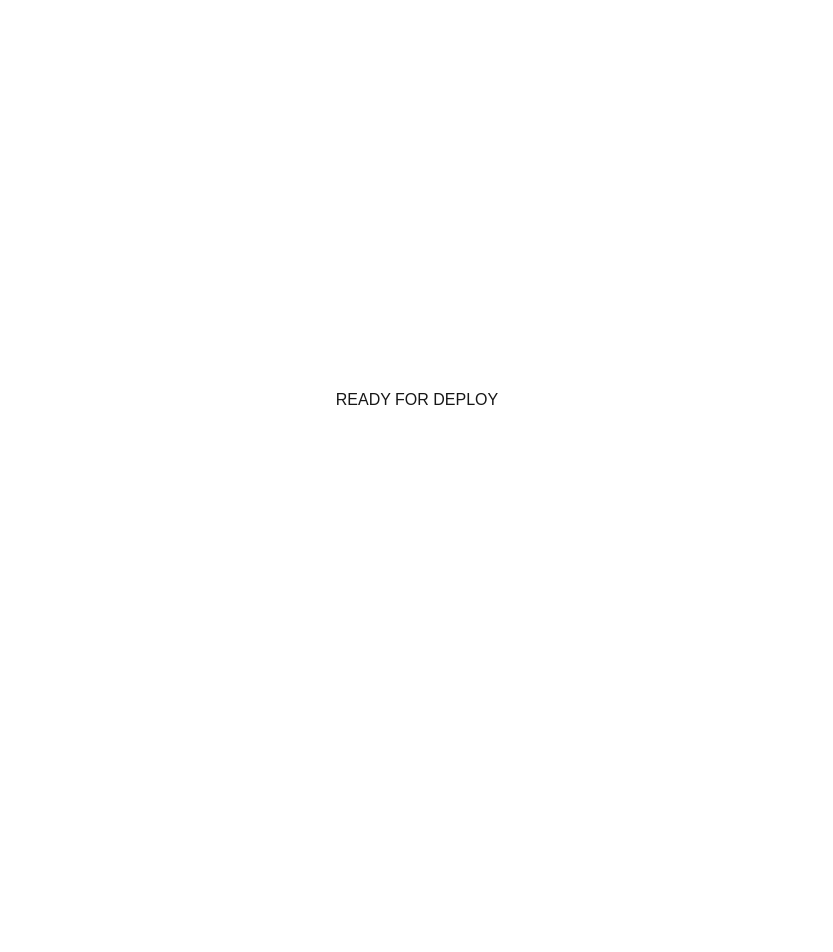
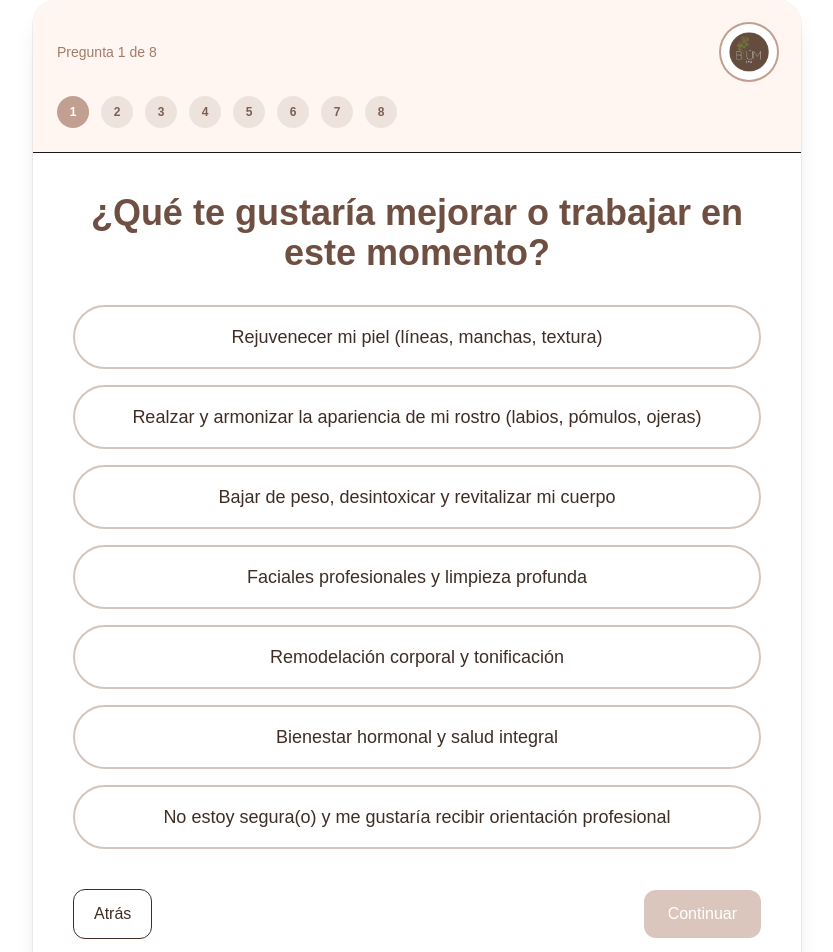
Before and after one commit to felixolmo/blum-spa-quiz, a Next.js app: page /quiz in a window 1280 px wide. Shown: the top 952 px of the page, without its empty margins (223-1056 px from the left). Before the commit the page ends 800 px from the top, so only its background shows below. Built offline with nearby package versions, Linux system fonts and the light colour scheme.

Commit message:
Upgrade quiz content and add lead scoring

```diff
--- a/src/components/Quiz.tsx
+++ b/src/components/Quiz.tsx
@@ -144,7 +144,6 @@ export default function Quiz() {
   const [step, setStep] = useState(0);
   const [answers, setAnswers] = useState<Record<string, string>>({});
   const [result, setResult] = useState<{ path: string; summary: string[] } | null>(null);
-  const [leadProfile, setLeadProfile] = useState<any>(null);
   const [lead, setLead] = useState({ name: "", email: "", phone: "", consent: false });
   const [submitting, setSubmitting] = useState(false);
   const [done, setDone] = useState(false);
@@ -165,6 +164,16 @@ export default function Quiz() {
     if (current.id === "phone") setLead((l) => ({ ...l, phone: value }));
   }
 
+  useEffect(() => {
+    const el = wrapRef.current;
+    const h = el
+      ? Math.ceil(el.getBoundingClientRect().height)
+      : document.documentElement.scrollHeight || document.body.scrollHeight;
+    try {
+      window.parent.postMessage({ type: "QUIZ_HEIGHT", height: h }, "*");
+    } catch {}
+  }, [step, result, done]);
+
   async function next() {
     if (!answers[current.id]) return;
     if (step < QUESTIONS.length - 1) {
@@ -173,7 +182,6 @@ export default function Quiz() {
     }
 
     const profile = calculateLeadProfile(answers);
-    setLeadProfile(profile);
 
     setSubmitting(true);
     try {
@@ -189,6 +197,10 @@ export default function Quiz() {
     }
   }
 
+  function back() {
+    if (step > 0) setStep((s) => s - 1);
+  }
+
   async function submitLead() {
     if (submittingRef.current || done) return;
     const parse = LeadSchema.safeParse(lead);
@@ -197,10 +209,11 @@ export default function Quiz() {
     submittingRef.current = true;
     setSubmitting(true);
     try {
+      const profile = calculateLeadProfile(answers);
       await fetch("/api/leads", {
         method: "POST",
         headers: { "Content-Type": "application/json" },
-        body: JSON.stringify({ answers, result, lead, ...leadProfile })
+        body: JSON.stringify({ answers, result, lead, ...profile })
       });
       setDone(true);
     } finally {
@@ -208,5 +221,202 @@ export default function Quiz() {
     }
   }
 
-  return <div>READY FOR DEPLOY</div>;
+  function resultTitle(path?: string) {
+    if (!path) return "Recomendación personalizada";
+    const p = String(path).toLowerCase();
+    if (p.includes("rejuven") || p.includes("anti") || p.includes("advanced")) return "Recomendación: Rejuvenecimiento facial avanzado";
+    if (p.includes("facial") || p.includes("skin")) return "Recomendación: Salud de piel y faciales";
+    if (p.includes("lab") || p.includes("armon") || p.includes("lips")) return "Recomendación: Labios y armonización facial";
+    if (p.includes("corp") || p.includes("body") || p.includes("remodel")) return "Recomendación: Remodelación corporal";
+    if (p.includes("detox") || p.includes("well") || p.includes("ozono")) return "Recomendación: Detox y bienestar integral";
+    if (p.includes("peso") || p.includes("weight") || p.includes("metab")) return "Recomendación: Control de peso y metabolismo";
+    if (p.includes("eval") || p.includes("pro")) return "Recomendación: Evaluación profesional personalizada";
+    return "Recomendación personalizada";
+  }
+
+  if (result) {
+    return (
+      <div ref={wrapRef} className="mx-auto w-full max-w-3xl">
+        <div className="rounded-3xl shadow-xl ring-1 ring-black/5 overflow-hidden bg-white">
+          <div className="px-6 py-6 border-b bg-[#fff5f1]">
+            <div className="flex items-center justify-between">
+              <div className="text-sm font-medium text-[#a27c69]">Resultado</div>
+              <div className="h-16 w-16 ring-2 ring-[#c2a091] bg-white rounded-full relative overflow-hidden flex items-center justify-center">
+                <Image src="/blum-logo.png" alt="Blum Spa" fill className="object-contain scale-[1.35]" />
+              </div>
+            </div>
+
+            <h1 className="mt-4 text-2xl font-semibold text-[#6e4f42]">{resultTitle(result.path)}</h1>
+            <p className="mt-2 text-sm text-neutral-600">
+              Basado en tus respuestas. En Blum Spa te orientamos de forma profesional, segura y personalizada.
+            </p>
+          </div>
+
+          <div className="px-6 py-6 space-y-4">
+            {Array.isArray(result.summary) && result.summary.length > 0 ? (
+              <ul className="space-y-2">
+                {result.summary.map((s, i) => (
+                  <li key={i} className="flex items-start gap-3">
+                    <span className="mt-1 inline-block h-2.5 w-2.5 rounded-full bg-emerald-500" />
+                    <span className="text-[#3f2d26]">{s}</span>
+                  </li>
+                ))}
+              </ul>
+            ) : (
+              <div className="rounded-2xl border p-5 bg-[#fffafa] text-[#3f2d26]">
+                <div className="font-medium text-[#6e4f42]">Recomendación inicial</div>
+                <div className="mt-2 text-sm text-neutral-700">
+                  Para definir el tratamiento ideal, te recomendamos una evaluación personalizada. Completa tus datos para
+                  coordinar orientación.
+                </div>
+              </div>
+            )}
+
+            {!done ? (
+              <div className="mt-6 rounded-2xl border p-6 space-y-4 bg-[#fffafa]">
+                <h2 className="text-lg font-medium text-[#6e4f42]">Recibe tu orientación personalizada</h2>
+                <div className="grid grid-cols-1 md:grid-cols-2 gap-4">
+                  <input
+                    className="rounded-xl border px-4 py-3"
+                    placeholder="Nombre completo"
+                    value={lead.name}
+                    onChange={(e) => setLead({ ...lead, name: e.target.value })}
+                  />
+                  <input
+                    className="rounded-xl border px-4 py-3"
+                    placeholder="Correo electrónico"
+                    value={lead.email}
+                    onChange={(e) => setLead({ ...lead, email: e.target.value })}
+                  />
+                  <input
+                    className="rounded-xl border px-4 py-3 md:col-span-2"
+                    placeholder="Teléfono"
+                    value={lead.phone}
+                    onChange={(e) => setLead({ ...lead, phone: e.target.value })}
+                  />
+                </div>
+                <label className="flex items-center gap-3 text-sm text-[#3f2d26]">
+                  <input
+                    type="checkbox"
+                    checked={lead.consent}
+                    onChange={(e) => setLead({ ...lead, consent: e.target.checked })}
+                  />
+                  <span>Acepto ser contactada(o) por Blum Spa para orientación personalizada.</span>
+                </label>
+                <button
+                  disabled={submitting}
+                  onClick={submitLead}
+                  className={`w-full rounded-xl px-6 py-4 text-white ${
+                    submitting ? "bg-[#c2a091]/60 cursor-not-allowed" : "bg-[#c2a091]"
+                  }`}
+                >
+                  {submitting ? "Enviando..." : "Enviar mi solicitud"}
+                </button>
+              </div>
+            ) : (
+              <div className="mt-6 rounded-2xl border p-8 text-center bg-[#f7fff9]">
+                <div className="mx-auto mb-4 h-14 w-14 rounded-full bg-emerald-100 grid place-items-center">
+                  <span className="text-xl">✅</span>
+                </div>
+                <div className="text-lg font-medium text-[#6e4f42]">¡Gracias!</div>
+                <div className="mt-1 text-sm text-neutral-600">
+                  Recibimos tu solicitud. Nuestro equipo se comunicará contigo pronto.
+                </div>
+              </div>
+            )}
+          </div>
+        </div>
+      </div>
+    );
+  }
+
+  return (
+    <div ref={wrapRef} className="mx-auto w-full max-w-3xl">
+      <div className="rounded-3xl shadow-xl ring-1 ring-black/5 overflow-hidden bg-white">
+        <div className="relative p-6 border-b bg-[#fff5f1]">
+          <div className="flex items-center justify-between">
+            <div className="text-sm font-medium text-[#a27c69]">
+              Pregunta {step + 1} de {QUESTIONS.length}
+            </div>
+            <div className="h-14 w-14 ring-2 ring-[#c2a091] bg-white rounded-full relative overflow-hidden">
+              <Image src="/blum-logo-big.png" alt="Blum Spa" fill className="object-contain p-2" />
+            </div>
+          </div>
+
+          <div className="mt-4 flex items-center gap-3">
+            {QUESTIONS.map((_, i) => (
+              <div
+                key={i}
+                className={`h-8 w-8 rounded-full grid place-items-center text-xs font-semibold ${
+                  i <= step ? "bg-[#c2a091] text-white" : "bg-[#eee3dc] text-[#7c5f52]"
+                }`}
+              >
+                {i + 1}
+              </div>
+            ))}
+          </div>
+
+          <div className="absolute inset-x-0 -bottom-[1px] h-1 bg-[#c2a091]" style={{ width: `${progress}%` }} />
+        </div>
+
+        <div className="p-6 md:p-10">
+          <div className="min-h-[520px] flex flex-col">
+            <h1 className="text-3xl md:text-4xl font-semibold text-center text-[#6e4f42]">{current.label}</h1>
+
+            {current.type === "choice" && (
+              <div className="mt-8 grid gap-4">
+                {current.options!.map((opt) => {
+                  const active = answers[current.id] === opt;
+                  return (
+                    <button
+                      key={opt}
+                      onClick={() => onSelect(opt)}
+                      className={`rounded-full px-6 py-4 border-2 text-lg transition text-[#3f2d26] ${
+                        active ? "border-[#c2a091] bg-[#c2a091]/10" : "border-[#d6c4ba] hover:border-[#b39686]"
+                      }`}
+                    >
+                      {opt}
+                    </button>
+                  );
+                })}
+              </div>
+            )}
+
+            {current.type === "text" && (
+              <div className="mt-8">
+                <input
+                  className="w-full rounded-xl border px-4 py-3 text-lg"
+                  placeholder="Escribe aquí..."
+                  value={answers[current.id] || ""}
+                  onChange={(e) => onText(e.target.value)}
+                />
+              </div>
+            )}
+
+            <div className="mt-10 flex items-center justify-between">
+              <button onClick={back} className="rounded-xl border px-5 py-3 text-[#3f2d26]">
+                Atrás
+              </button>
+              <button
+                onClick={next}
+                disabled={!answers[current.id] || submitting}
+                className={`rounded-xl px-6 py-3 text-white ${
+                  !answers[current.id] || submitting ? "bg-[#c2a091]/60 cursor-not-allowed" : "bg-[#c2a091]"
+                }`}
+              >
+                {step === QUESTIONS.length - 1 ? "Ver resultados" : "Continuar"}
+              </button>
+            </div>
+
+            <div className="mt-8 flex items-center gap-3 rounded-xl border px-4 py-3 text-sm text-[#6e4f42]">
+              <span className="inline-flex h-6 w-6 items-center justify-center rounded-full bg-[#efe2dc]">✨</span>
+              <span>Recibirás una recomendación basada en tus respuestas.</span>
+            </div>
+
+            <div className="flex-1" />
+          </div>
+        </div>
+      </div>
+    </div>
+  );
 }
```
